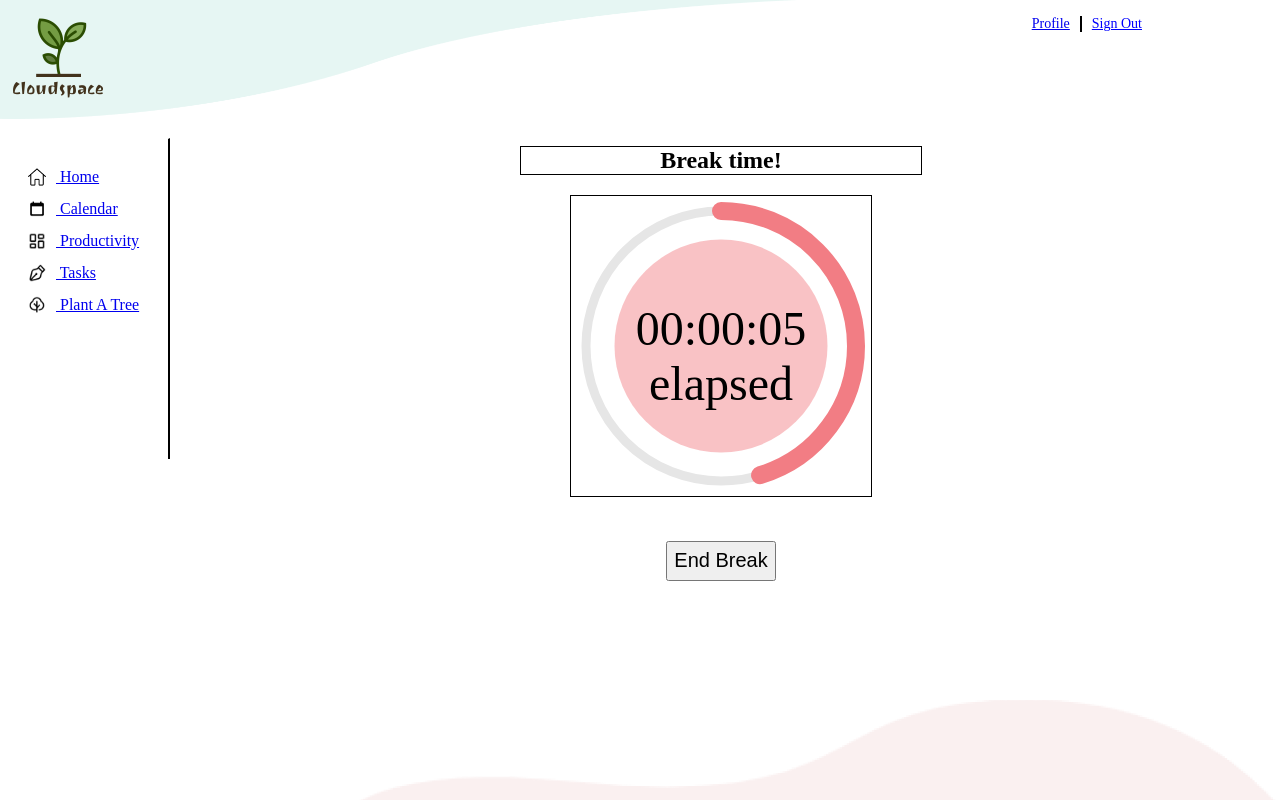
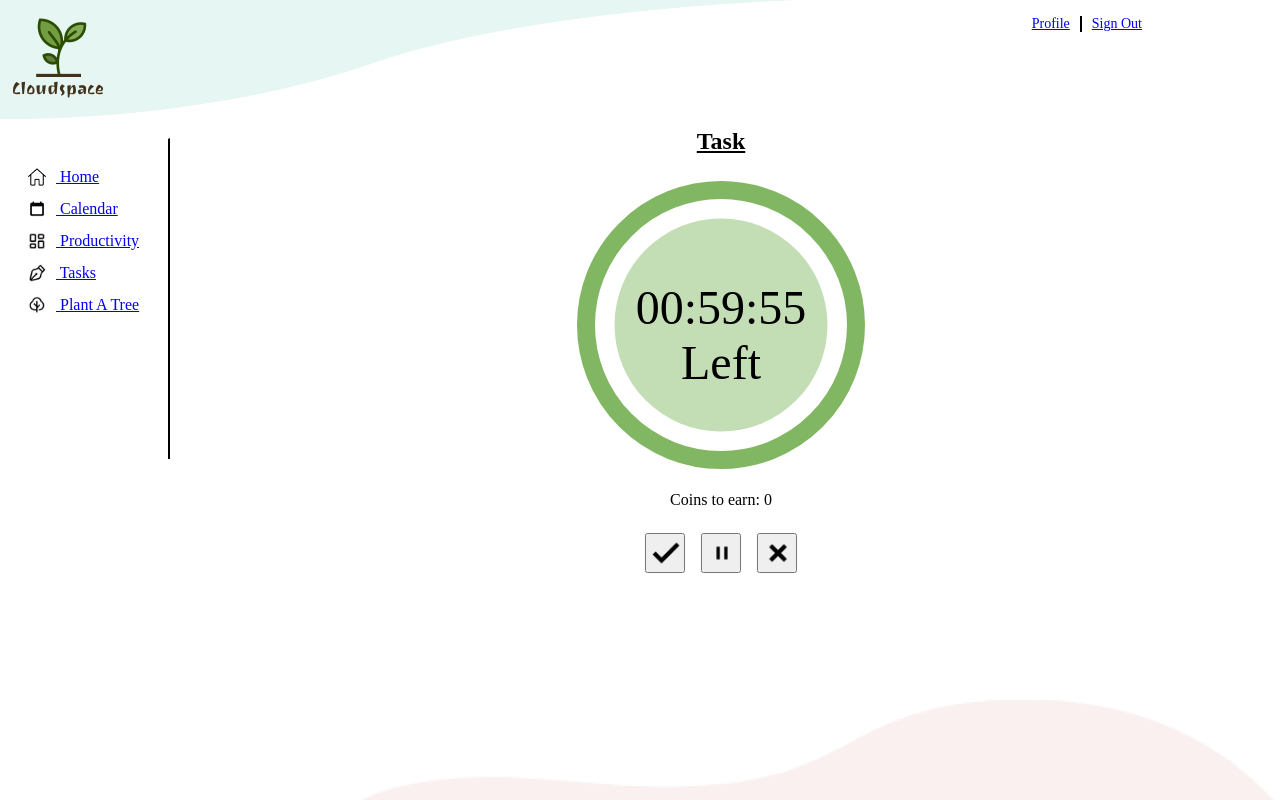
Before and after one commit to Huai-Xing/cloudspace, a Vue app: page /signin/tasks/timer in a window 1280 px wide. Built offline with nearby package versions, Linux system fonts and the light colour scheme; no server answers.

Commit message:
Set up switching between countdown task and break timer

```diff
--- a/src/components/TaskTimer.vue
+++ b/src/components/TaskTimer.vue
@@ -4,8 +4,8 @@
   <appNav></appNav>
 
   <div class="timer-content">
-    <countdown-timer v-show="showTimer"></countdown-timer>
-    <countup-timer v-show="showBreak"></countup-timer>
+    <countdown-timer v-if="showTimer" v-on:switch="switchTimer" v-bind:currentTimer="currentTimer" :timerTimePassed="timerTimePassed" :taskTitle="taskTitle"></countdown-timer>
+    <countup-timer v-else-if="showBreak" v-on:switch="switchTimer" v-bind:breakTime="currentBreak" :breakTimePassed="breakTimePassed"></countup-timer>
   </div>
 
 </div>
@@ -27,10 +27,28 @@ export default {
 
   data() {
     return {
-      showTimer: false,
-      showBreak: true,
+      showTimer: true,
+      showBreak: false,
+      currentBreak: 0,
+      currentTimer: 3600,
+      timerTimePassed: 0,
+      breakTimePassed: 0,
+      taskTitle: "Task",
     };
   },
+  methods: {
+    switchTimer: function(x,y,z) {
+      this.showTimer = !x;
+      this.showBreak = x;
+      if (x) {
+        this.currentTimer = y;
+        this.timerTimePassed = z;
+      } else {
+        this.currentBreak = y;
+        this.breakTimePassed = z;
+      }
+    },
+  }
 
 }
 </script>
--- a/src/components/Timer/CountDownTimerComponent.vue
+++ b/src/components/Timer/CountDownTimerComponent.vue
@@ -1,9 +1,13 @@
 <template>
   <div>
-  <h2 id="timer-title"> {{title}} </h2>
+    <h2 id="timer-title">{{ title }}</h2>
 
     <div class="timer-container">
-    <svg class="timer__svg" viewBox="0 0 100 100" xmlns="http://www.w3.org/2000/svg">
+      <svg
+        class="timer__svg"
+        viewBox="0 0 100 100"
+        xmlns="http://www.w3.org/2000/svg"
+      >
         <g class="timer__circle">
           <circle class="timer__path-elapsed" cx="50" cy="50" r="45"></circle>
           <circle class="timer__inner-circle" cx="50" cy="50" r="35.5"></circle>
@@ -16,42 +20,58 @@
             m -45, 0
             a 45,45 0 1,0 90,0
             a 45,45 0 1,0 -90,0
-          ">
-        </path>
+          "
+          ></path>
         </g>
       </svg>
 
       <!-- to show the remaining time in the timer -->
-    <span class="timer__label"> {{ formattedTimeLeft }}<br>{{leftWord}}</span>
+      <span class="timer__label">
+        {{ formattedTimeLeft }}<br />{{ leftWord }}</span
+      >
     </div>
 
     <div class="buttons">
-     <p id="coins-to-earn"> Coins to earn: {{coinsToEarn}} </p>
+      <p id="coins-to-earn">Coins to earn: {{ coinsToEarn }}</p>
       <!-- Timer completes -->
       <button id="done" class="timerControlledBtns" @click="doneTimer()">
         <span class="tooltiptext">Complete task</span>
-        <img src="../../assets/timer/done_icon.png" alt="timerDone" height = "18px" width="18px"/>
+        <img
+          src="../../assets/timer/done_icon.png"
+          alt="timerDone"
+          height="18px"
+          width="18px"
+        />
       </button>
       <!-- Pause Timer -->
       <button id="pause" class="timerControlledBtns" @click="pauseTimer()">
         <span class="tooltiptext">Pause for a break</span>
-        <img src="../../assets/timer/pause_icon.png" alt="timerPause" height = "18px" width="18px"/>
+        <img
+          src="../../assets/timer/pause_icon.png"
+          alt="timerPause"
+          height="18px"
+          width="18px"
+        />
       </button>
       <!-- Cancel Timer -->
       <button id="cancel" class="timerControlledBtns" @click="cancelTimer()">
         <span class="tooltiptext">Cancel task</span>
-        <img src="../../assets/timer/cancel_icon.png" alt="timerCancel" height = "18px" width="18px"/>
+        <img
+          src="../../assets/timer/cancel_icon.png"
+          alt="timerCancel"
+          height="18px"
+          width="18px"
+        />
       </button>
     </div>
-
   </div>
 </template>
 
 
 <script>
 const FULL_DASH_ARRAY = 283;
-const WARNING_THRESHOLD = 15;
-const ALERT_THRESHOLD = 10;
+const WARNING_THRESHOLD = 0.25;
+const ALERT_THRESHOLD = 0.1;
 
 const COLOR_CODES = {
   info: {
@@ -59,24 +79,30 @@ const COLOR_CODES = {
   },
   warning: {
     color: "orange",
-    threshold: WARNING_THRESHOLD
+    threshold: WARNING_THRESHOLD,
   },
   alert: {
     color: "red",
-    threshold: ALERT_THRESHOLD
-  }
+    threshold: ALERT_THRESHOLD,
+  },
 };
 
 // To change here to bind to the actual data
-const TIME_IN_SEC= 10; // dummy timing value (e.g 3913sec => 1hr5min13sec) for testing at the moment
+//const this.totalTime= 10; // dummy timing value (e.g 3913sec => 1hr5min13sec) for testing at the moment
 
 export default {
+    props:{
+      currentTimer: Number,
+      timerTimePassed: Number,
+      taskTitle: String,
+    },
   data() {
     return {
-      timePassed: 0, /* To store the amount of time (in sec) that has passed */
+      timePassed: 0 /* To store the amount of time (in sec) that has passed */,
       timerInterval: null,
-      title: "I have a very veryveryveryveryveryvery veryveryvery veryvery veryveryveryveryvery veryvery very very veryveryveryveryvery",
+      title:"Task",
       coinsToEarn: 0,
+      totalTime: 3600,
     };
   },
 
@@ -105,45 +131,47 @@ export default {
       if (timeLeft != 0) {
         return `${hours}:${minutes}:${seconds}`;
       } else {
-        return 'Times Up!';
+        return "Times Up!";
       }
     },
     leftWord() {
       const timeLeft = this.timeLeft;
       if (timeLeft != 0) {
-        return 'Left';
+        return "Left";
       } else {
-        return '';
+        return "";
       }
     },
     timeLeft() {
-      return TIME_IN_SEC - this.timePassed;
+      return this.totalTime - this.timePassed;
     },
 
     // Update the dasharray value as time passes, starting with 283
-    circleDasharray() { // To animate the ring arc length of the remaining time line with the 'stroke-dasharray' in <path>
+    circleDasharray() {
+      // To animate the ring arc length of the remaining time line with the 'stroke-dasharray' in <path>
       return `${(this.timeFraction * FULL_DASH_ARRAY).toFixed(0)} 283`;
     },
 
     timeFraction() {
       // Divides time left by the defined time limit
-      const rawTimeFraction = this.timeLeft / TIME_IN_SEC;
+      const rawTimeFraction = this.timeLeft / this.totalTime;
 
       // reducing the length of the ring gradually during the countdown
-      return rawTimeFraction - (1 / TIME_IN_SEC) * (1 - rawTimeFraction);
+      return rawTimeFraction - (1 / this.totalTime) * (1 - rawTimeFraction);
     },
 
     remainingPathColor() {
       const { alert, warning, info } = COLOR_CODES;
-
-      if (this.timeLeft <= alert.threshold) {
+      var alertTime = this.totalTime * alert.threshold;
+      var warningTime = this.totalTime * warning.threshold;
+      if (this.timeLeft <= alertTime) {
         return alert.color;
-      } else if (this.timeLeft <= warning.threshold) {
+      } else if (this.timeLeft <= warningTime) {
         return warning.color;
       } else {
         return info.color;
       }
-    }
+    },
   },
 
   watch: {
@@ -151,36 +179,42 @@ export default {
       if (newValue === 0) {
         this.onTimesUp();
       }
-    }
+    },
   },
 
-  mounted() { // to start the timer immediately when the component gets mounted
+  mounted() {
+    this.title = this.taskTitle;
+    this.totalTime = this.currentTimer + this.timerTimePassed;
+    this.timePassed = this.timerTimePassed;
+    // to start the timer immediately when the component gets mounted
     this.startTimer();
   },
 
   methods: {
-    onTimesUp: function() {
+    onTimesUp: function () {
       clearInterval(this.timerInterval);
     },
 
     // Fn that increase the value of timePassed by 1unit per sec and recompute the timeLeft value
-    startTimer: function() {
+    startTimer: function () {
       // increment the timePassed value every sec
       this.timerInterval = setInterval(() => (this.timePassed += 1), 1000);
     },
 
-    doneTimer: function() {
+    doneTimer: function () {
       // logic to compute the coins here?
     },
 
-    pauseTimer: function() {
-      this.title = "Break time!"
+    pauseTimer: function () {
+      var timeLeft = this.totalTime - this.timePassed;
+      this.$emit('switch', true, timeLeft, this.timePassed);
     },
-
-    cancelTimer: function() {
-
+    cancelTimer: function () {
+      this.$router.push({
+        name: 'Tasks',
+      });
     },
-  }
+  },
 };
 </script>
 
@@ -212,7 +246,7 @@ export default {
   margin-left: -5px;
   border-width: 5px;
   border-style: solid;
-  border-color:transparent transparent rgb(235, 235, 235) transparent ;
+  border-color: transparent transparent rgb(235, 235, 235) transparent;
 }
 
 button:hover > .tooltiptext {
@@ -221,7 +255,6 @@ button:hover > .tooltiptext {
 }
 .buttons {
   display: block;
-  border: 1px solid black;
   margin-left: auto;
   margin-right: auto;
   text-align: center;
@@ -242,17 +275,16 @@ img {
 }
 #timer-title {
   display: block;
-  border: 1px solid black;
   text-align: center;
   width: 400px;
   word-wrap: break-word;
+  text-decoration: underline;
 }
 /* Sets the containers height and width; i.e. setting the timer's size */
 .timer-container {
   position: relative;
   width: 300px;
   height: 300px;
-  border: 1px solid black;
   margin-left: auto;
   margin-right: auto;
 }
@@ -303,7 +335,7 @@ img {
 
   transition: 1s linear all; /* One second aligns with the speed of the countdown timer */
   fill-rule: nonzero;
-  stroke: currentColor;  /* Allows the ring to change color when the color value updates */
+  stroke: currentColor; /* Allows the ring to change color when the color value updates */
   opacity: 1;
 }
 
--- a/src/components/Timer/CountUpTimerComponent.vue
+++ b/src/components/Timer/CountUpTimerComponent.vue
@@ -49,9 +49,13 @@ const COLOR_CODES = {
 };
 
 // To change here to bind to the actual data
-const TIME_IN_SEC= 10; // dummy timing value start from 0 for testing at the moment
+const TIME_IN_SEC= 900; // dummy timing value start from 0 for testing at the moment
 
 export default {
+    props:{
+      breakTime: Number,
+      breakTimePassed: Number,
+    },
   data() {
     return {
       timePassed: 0, /* To store the amount of time (in sec) that has passed */
@@ -126,6 +130,8 @@ export default {
   },
 
   mounted() { // to start the timer immediately when the component gets mounted
+    this.totalTimePassed = this.breakTime - this.breakTimePassed;
+    this.timePassed = this.breakTimePassed;
     this.startTimer();
   },
 
@@ -145,19 +151,13 @@ export default {
     },
 
     doneTimer: function() {
-      // logic to compute the coins here?
-    },
-
-    pauseTimer: function() {
-      this.title = "Break time!"
-    },
-
-    contdPlayTimer: function() {
-
-    },
-
-    cancelTimer: function() {
-
+      var timeGain = 0;
+      if (this.totalTimePassed == 0) {
+        timeGain = this.timePassed;
+      } else {
+        timeGain = this.totalTimePassed + this.timePassed;
+      }
+      this.$emit('switch', false, timeGain, this.timePassed);
     },
   }
 };
@@ -179,7 +179,6 @@ button {
 }
 #timer-title {
   display: block;
-  border: 1px solid black;
   text-align: center;
   width: 400px;
   word-wrap: break-word;
@@ -189,7 +188,6 @@ button {
   position: relative;
   width: 300px;
   height: 300px;
-  border: 1px solid black;
   margin-left: auto;
   margin-right: auto;
 }
```
Lines whose indentation alone changed are shown as unchanged.
